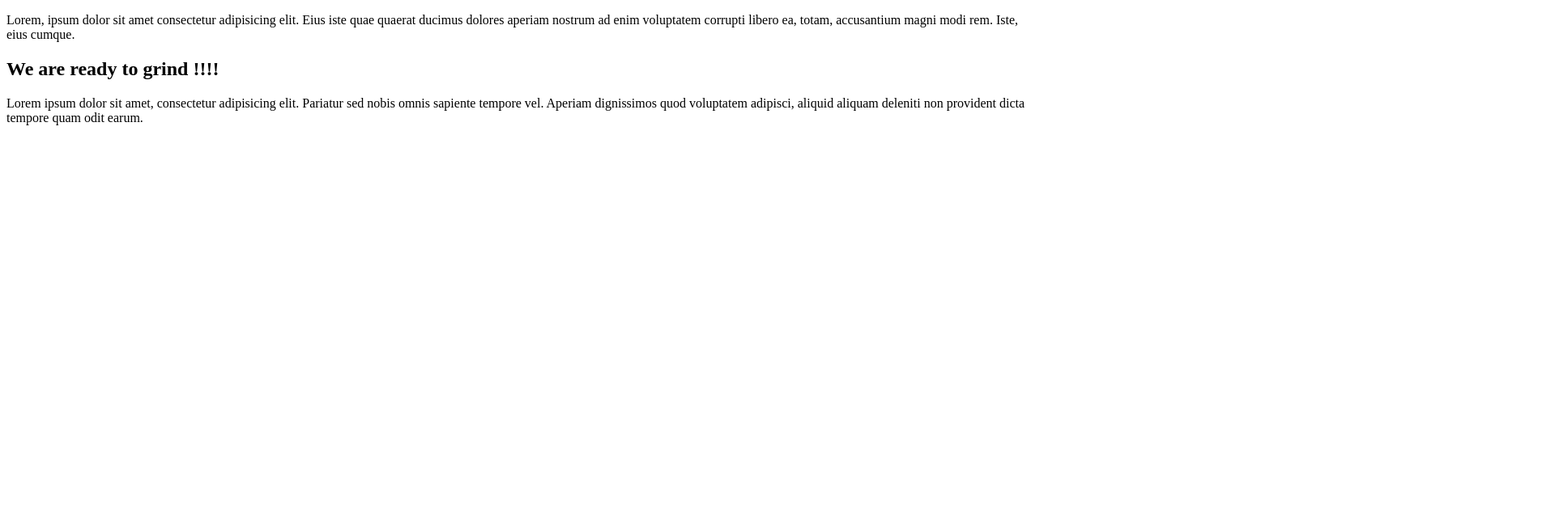
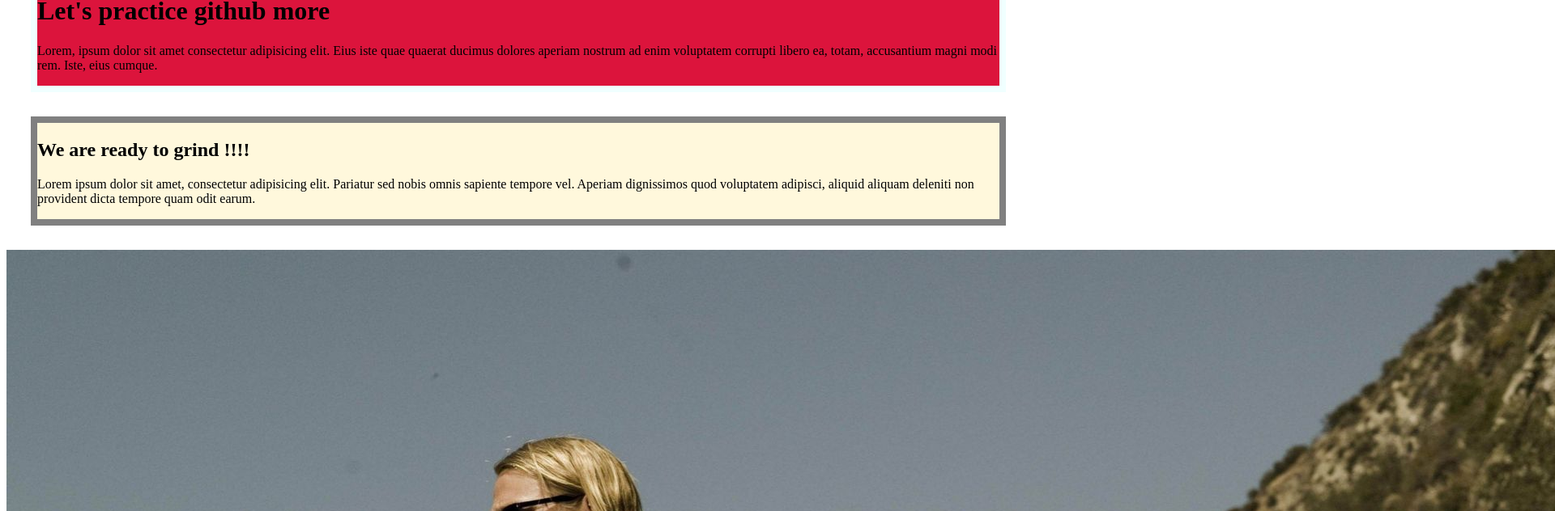
Before and after one commit to Monirul-98/my-second-repo, a plain HTML site: page index.html in a window 1280 px wide. Shown: the part 64-696 px from the top of the page at 81% size, 1920 px wide, since content can reach past the window. Drawn offline with Linux system fonts and the light colour scheme.

Commit message:
added a pic

```diff
--- a/index.html
+++ b/index.html
@@ -5,6 +5,7 @@
     <meta http-equiv="X-UA-Compatible" content="IE=edge">
     <meta name="viewport" content="width=device-width, initial-scale=1.0">
     <title>Distroyable project</title>
+    <link rel="stylesheet" href="main.css">
 </head>
 <body>
     <div class="first">
@@ -15,5 +16,7 @@
         <h2>We are ready to grind !!!!</h2>
         <p class="p2">Lorem ipsum dolor sit amet, consectetur adipisicing elit. Pariatur sed nobis omnis sapiente tempore vel. Aperiam dignissimos quod voluptatem adipisci, aliquid aliquam deleniti non provident dicta tempore quam odit earum.</p>
     </div>
+
+    <img src="jax.jpg" alt="Sons of Anarchy">
 </body>
 </html>
```
Also changed, not shown: jax.jpg (added).
